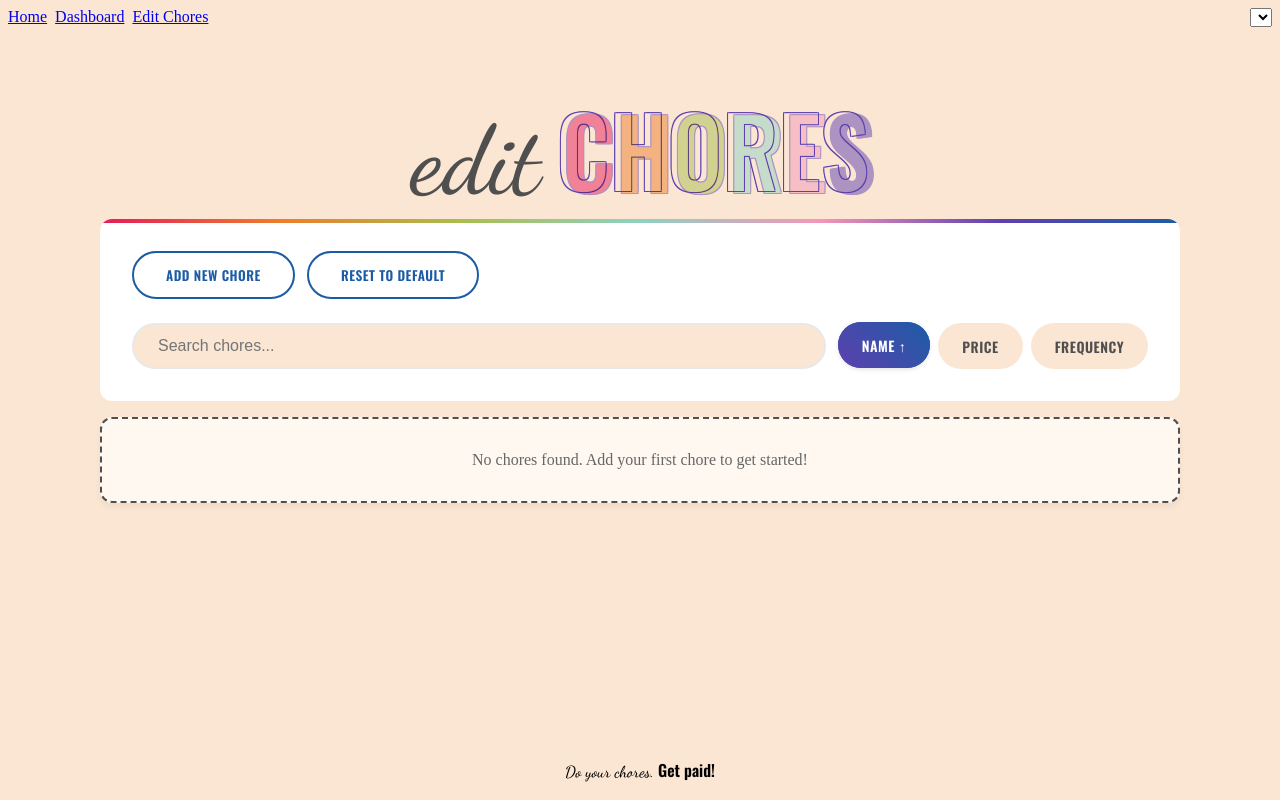
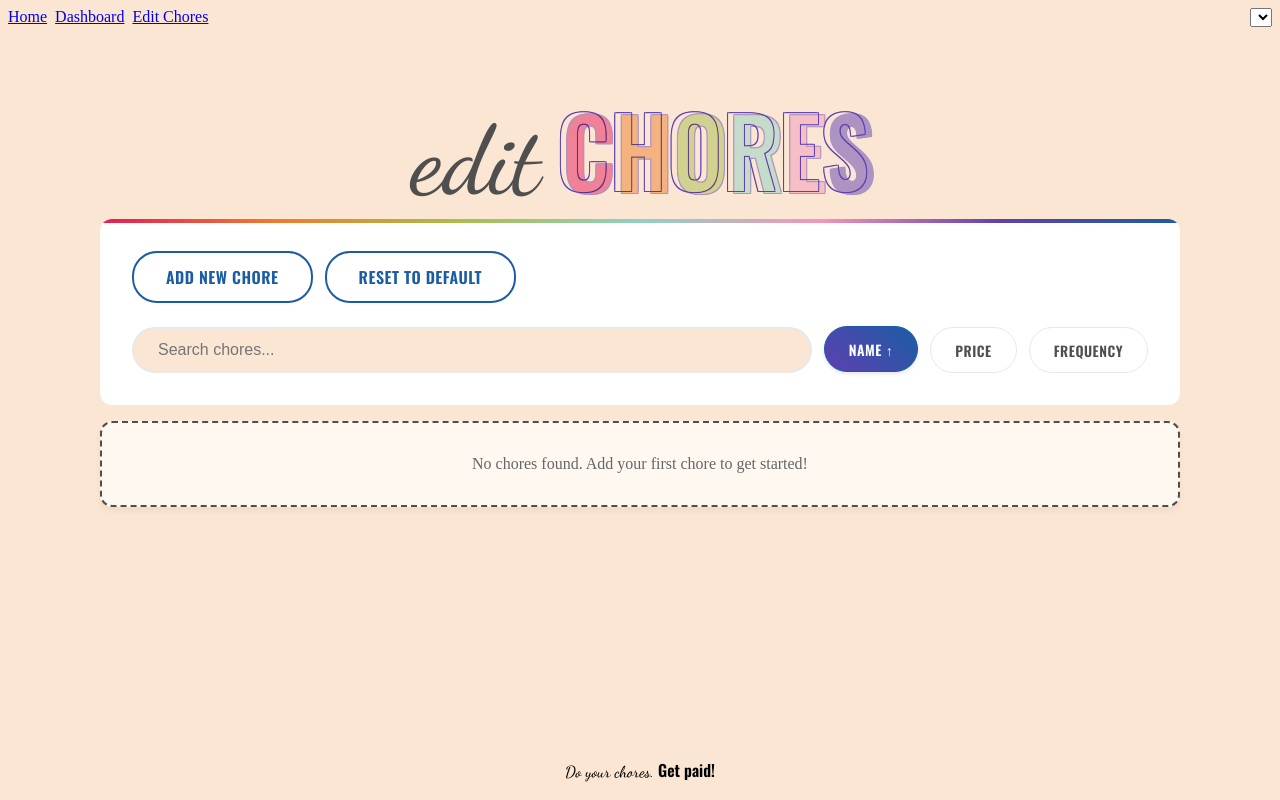
Before and after one commit to jermbo/ChoreChart, a React (Vite) app: page /edit in a window 1280 px wide. Built offline with nearby package versions, Linux system fonts and the light colour scheme.

Commit message:
Update button styles and enhance EditChores component

```diff
--- a/src/index.css
+++ b/src/index.css
@@ -606,7 +606,7 @@ th {
 }
 
 .btn {
-	padding: var(--space-md) var(--space-lg);
+	padding: var(--space-md) var(--space-xl);
 	border-radius: var(--radius-2xl);
 	font-weight: var(--font-weight-semibold);
 	transition: var(--transition-base);
@@ -687,3 +687,136 @@ th {
 	color: var(--color-button-secondary-text);
 	border: none;
 }
+
+/* Base Button Styles */
+.btn,
+.btn-sort,
+.btn-icon {
+	position: relative;
+	cursor: pointer;
+	border: none;
+	transition: var(--transition-base);
+	font-family: "Oswald", sans-serif;
+	text-transform: uppercase;
+	letter-spacing: 0.5px;
+	display: inline-flex;
+	align-items: center;
+	justify-content: center;
+	gap: var(--space-xs);
+	overflow: hidden;
+	background: var(--color-background-card);
+}
+
+/* Button sizes */
+.btn {
+	padding: var(--space-md) var(--space-xl);
+	border-radius: var(--radius-2xl);
+	font-size: var(--font-size-base);
+	min-width: 120px;
+}
+
+.btn-sort {
+	padding: var(--space-sm) var(--space-lg);
+	border-radius: var(--radius-2xl);
+	font-size: var(--font-size-sm);
+	border: 1px solid var(--color-border-light);
+}
+
+.btn-icon {
+	width: 32px;
+	height: 32px;
+	padding: 0;
+	font-size: var(--font-size-xl);
+	border-radius: var(--radius-full);
+	min-width: unset;
+	border: 1px solid var(--color-border-light);
+}
+
+/* Button gradient effect */
+.btn::before,
+.btn-sort::before {
+	content: "";
+	position: absolute;
+	top: 0;
+	left: 0;
+	width: 100%;
+	height: 100%;
+	background: linear-gradient(45deg, var(--color-brand-blue), var(--color-brand-purple));
+	opacity: 0;
+	transition: opacity 0.2s ease;
+	z-index: 1;
+}
+
+/* Button content z-indexing */
+.btn span,
+.btn-sort span {
+	position: relative;
+	z-index: 2;
+	white-space: nowrap;
+}
+
+/* Button hover states */
+.btn:hover,
+.btn-sort:hover,
+.btn-icon:hover {
+	transform: translateY(-2px);
+}
+
+.btn:hover::before,
+.btn-sort:hover::before {
+	opacity: 0.1;
+}
+
+/* Button variants */
+.btn-primary {
+	background: var(--color-button-primary-bg);
+	color: var(--color-button-primary-text);
+}
+
+.btn-secondary {
+	background: var(--color-button-secondary-bg);
+	color: var(--color-button-secondary-text);
+}
+
+.btn-outline {
+	border: 2px solid var(--color-brand-blue);
+	color: var(--color-brand-blue);
+}
+
+.btn-outline:hover {
+	color: var(--color-background-card);
+}
+
+.btn-outline:hover::before {
+	opacity: 1;
+}
+
+.btn-danger {
+	color: var(--color-button-danger-text);
+}
+
+.btn-danger:hover {
+	background: var(--color-button-danger-text);
+	color: var(--color-button-danger-bg);
+	opacity: 0.9;
+}
+
+/* Active states */
+.btn-sort.active {
+	background: var(--color-brand-blue);
+	color: var(--color-background-card);
+	border-color: var(--color-brand-blue);
+}
+
+.btn-sort.active::before {
+	opacity: 1;
+}
+
+/* Button group spacing */
+.action-buttons,
+.sort-buttons {
+	display: flex;
+	gap: var(--space-md);
+	flex-wrap: wrap;
+	flex: 1 0 auto;
+}
--- a/src/pages/EditChores.tsx
+++ b/src/pages/EditChores.tsx
@@ -127,10 +127,10 @@ const EditChores = ({}: Props) => {
 			<div className="chores-container">
 				<div className="chores-header">
 					<div className="action-buttons">
-						<button className="btn" onClick={() => setIsFormVisible(true)}>
+						<button className="btn btn-primary" onClick={() => setIsFormVisible(true)}>
 							<span>Add New Chore</span>
 						</button>
-						<button className="btn" onClick={handleResetToDefault}>
+						<button className="btn btn-outline" onClick={handleResetToDefault}>
 							<span>Reset to Default</span>
 						</button>
 					</div>
@@ -188,10 +188,10 @@ const EditChores = ({}: Props) => {
 									<h3>{chore.name}</h3>
 									<div className="chore-actions">
 										<button className="btn-icon" onClick={() => handleEdit(chore)} title="Edit chore">
-											✎
+											<span>✎</span>
 										</button>
 										<button className="btn-icon btn-danger" onClick={() => deleteChore(chore.id)} title="Delete chore">
-											×
+											<span>×</span>
 										</button>
 									</div>
 								</div>
```
